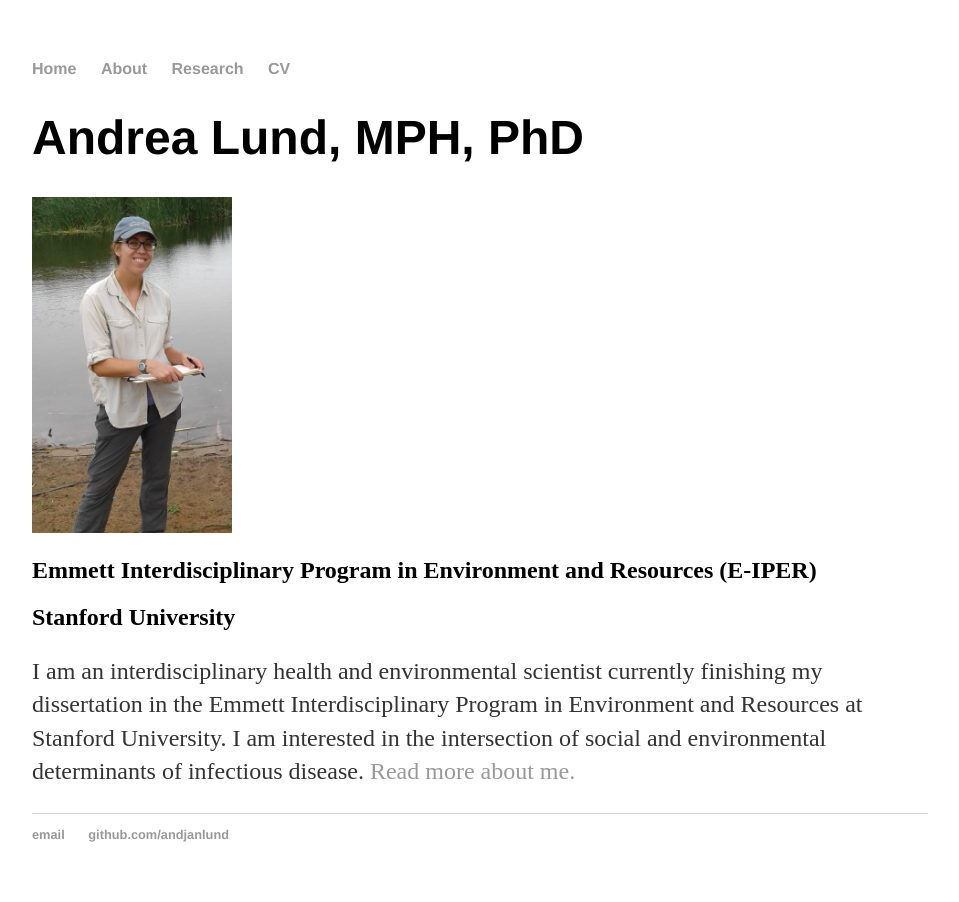
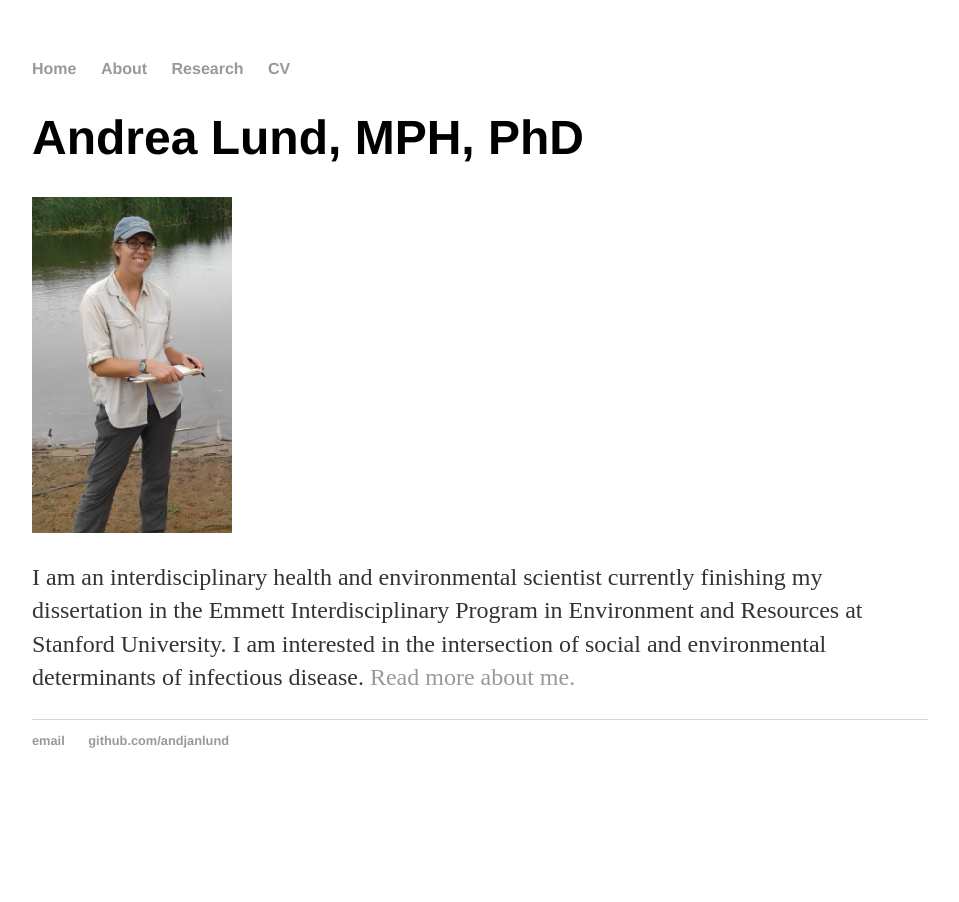
Before and after one commit to andjanlund/andjanlund.github.io, a Jekyll site: the page built from index.html, in a window 1280 px wide. Shown: the whole page, without its empty margins (160-1119 px from the left). Built offline with Jekyll 4.4.1, drawn with Linux system fonts in a browser that asks for light colours.

Commit message:
remove second header

```diff
--- a/index.html
+++ b/index.html
@@ -6,8 +6,6 @@
 	<h1>Andrea Lund, MPH, PhD</h1>
 	<img src="/images/20160817_132057.jpg" width = "200"/>
 
-	<h2>Emmett Interdisciplinary Program in Environment and Resources (E-IPER) </h2>
-	<h2>Stanford University</h2>
     <p> I am an interdisciplinary health and environmental scientist currently finishing my dissertation
 	in the Emmett Interdisciplinary Program in Environment and Resources at Stanford University.
 	I am interested in the intersection of social and environmental determinants of infectious disease.
```
